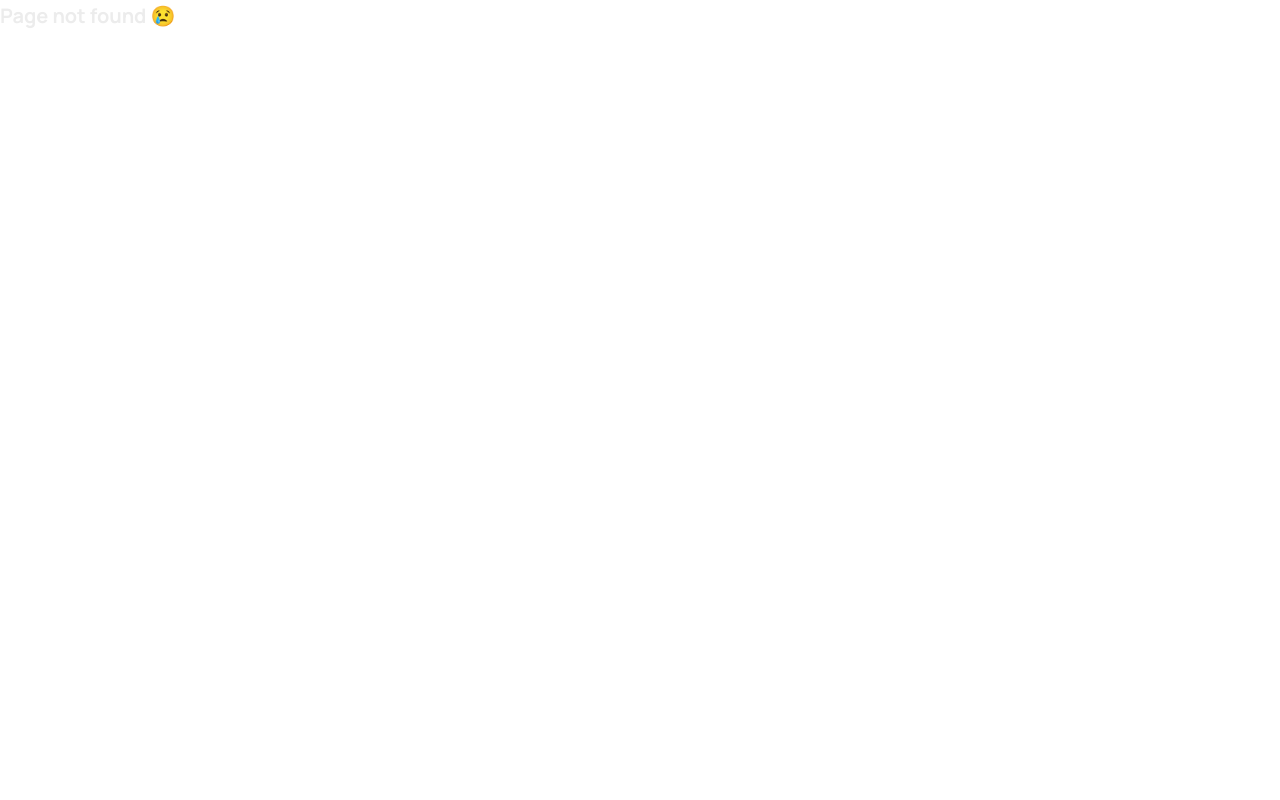
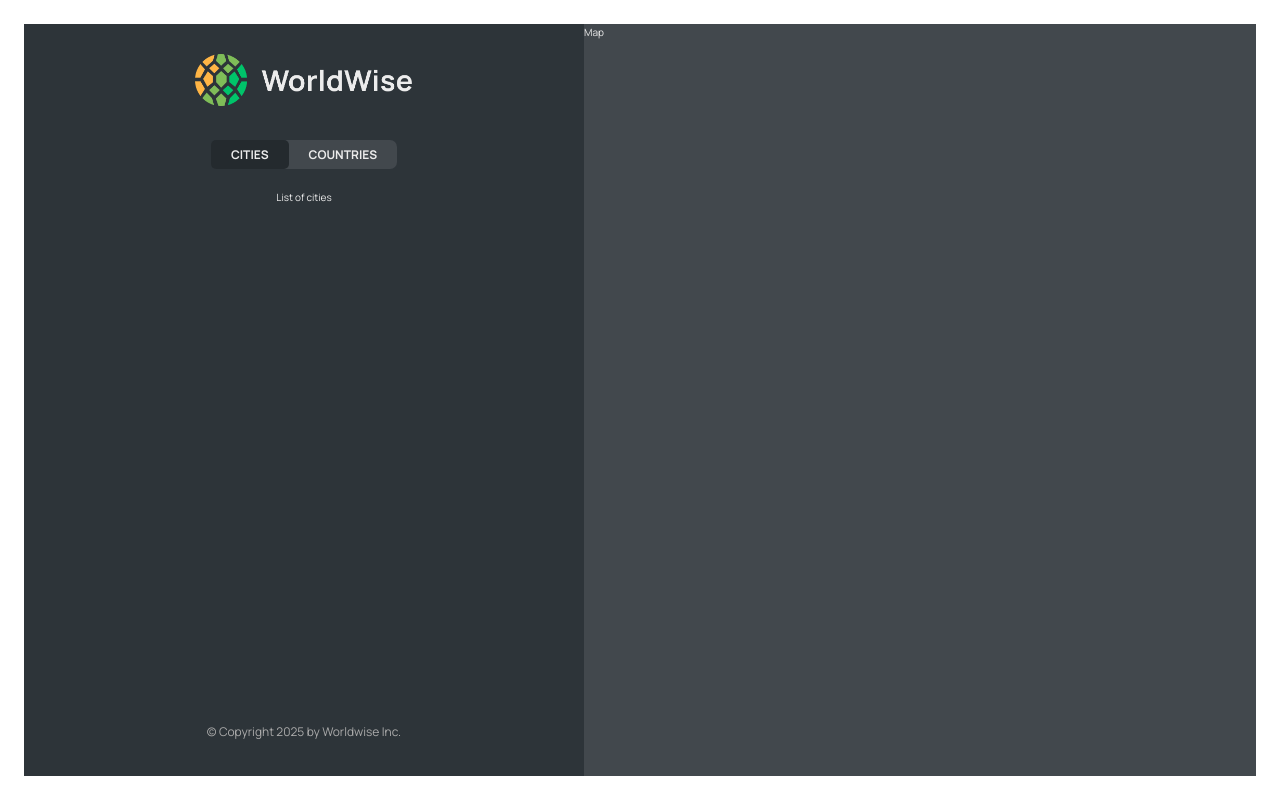
Before and after one commit to visheshtomarr/worldwise, a React (Vite) app: page /app/cities in a window 1280 px wide. Before the commit this address had no page. Built offline with nearby package versions, Linux system fonts and the light colour scheme.

Commit message:
Implemented nested routes

```diff
--- a/src/App.jsx
+++ b/src/App.jsx
@@ -10,11 +10,18 @@
   return (
     <BrowserRouter>
       <Routes>
-        <Route path="/" element={<Homepage />} />
+        <Route index element={<Homepage />} />
         <Route path="product" element={<Product />} />
         <Route path="pricing" element={<Pricing />} />
         <Route path="/login" element={<Login />} />
-        <Route path="app" element={<AppLayout />} />
+        <Route path="app" element={<AppLayout />}>
+          {/* This is the default route that will be display the component
+              when the "/app" url is hit. */}
+          <Route index element={<p>List of cities</p>} />
+          <Route path="cities" element={<p>List of cities</p>} />
+          <Route path="countries" element={<p>Countries</p>} />
+          <Route path="form" element={<p>Form</p>} />
+        </Route>
         <Route path="*" element={<PageNotFound />} />
       </Routes>
     </BrowserRouter>
--- a/src/components/AppNav.jsx
+++ b/src/components/AppNav.jsx
@@ -1,7 +1,19 @@
+import { NavLink } from "react-router-dom";
 import styles from "./AppNav.module.css";
 
 function AppNav() {
-  return <div>App Navigation</div>;
+  return (
+    <nav className={styles.nav}>
+      <ul>
+        <li>
+          <NavLink to="cities">Cities</NavLink>
+        </li>
+        <li>
+          <NavLink to="countries">Countries</NavLink>
+        </li>
+      </ul>
+    </nav>
+  );
 }
 
 export default AppNav;
--- a/src/components/Sidebar.jsx
+++ b/src/components/Sidebar.jsx
@@ -1,3 +1,4 @@
+import { Outlet } from "react-router-dom";
 import AppNav from "./AppNav";
 import Logo from "./Logo";
 import styles from "./Sidebar.module.css";
@@ -7,7 +8,9 @@
     <div className={styles.sidebar}>
       <Logo />
       <AppNav />
-      <p>List of cities</p>
+
+      <Outlet />
+
       <footer className={styles.footer}>
         <p className={styles.copyright}>
           &copy; Copyright {new Date().getFullYear()} by Worldwise Inc.
```
